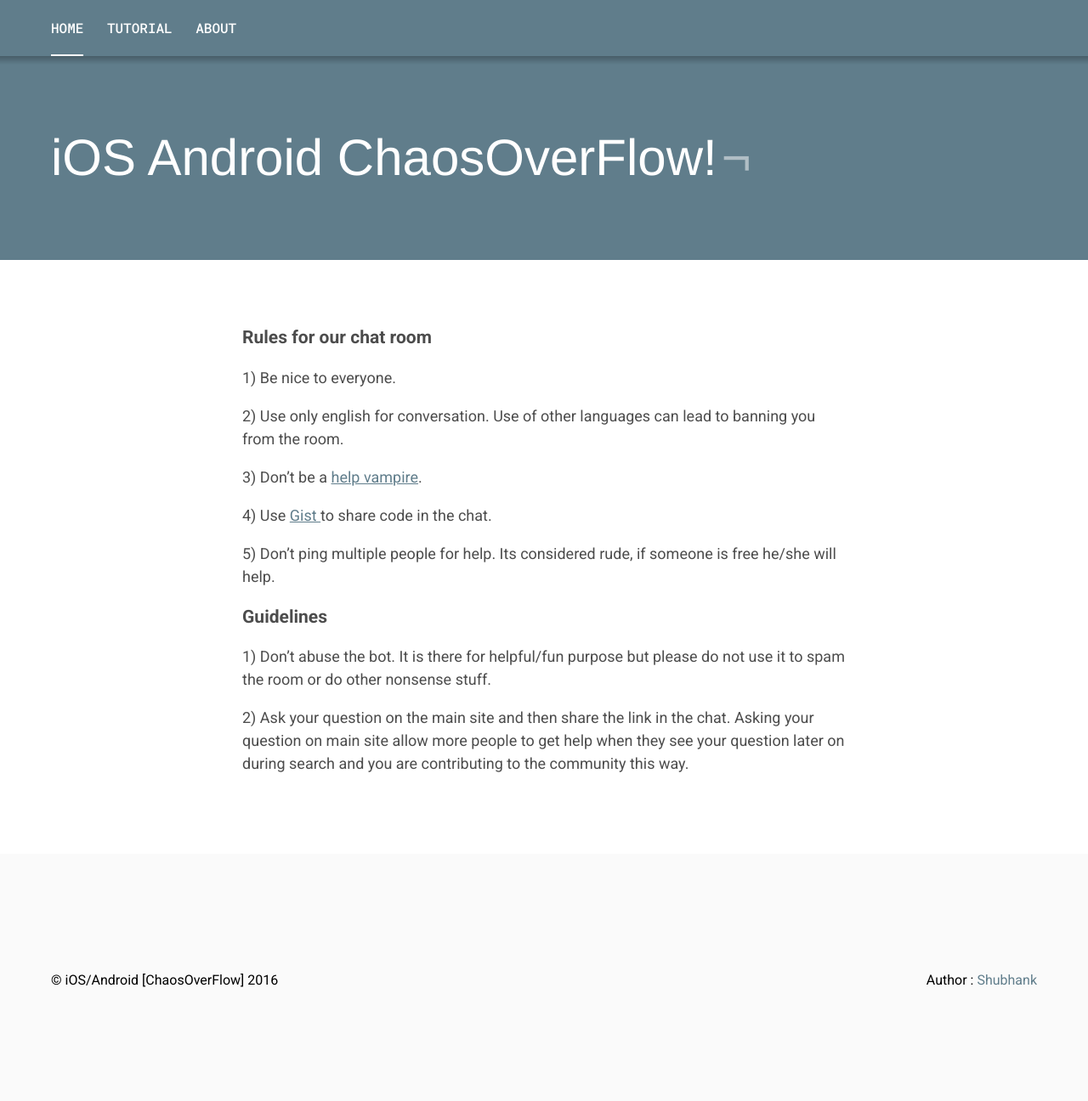
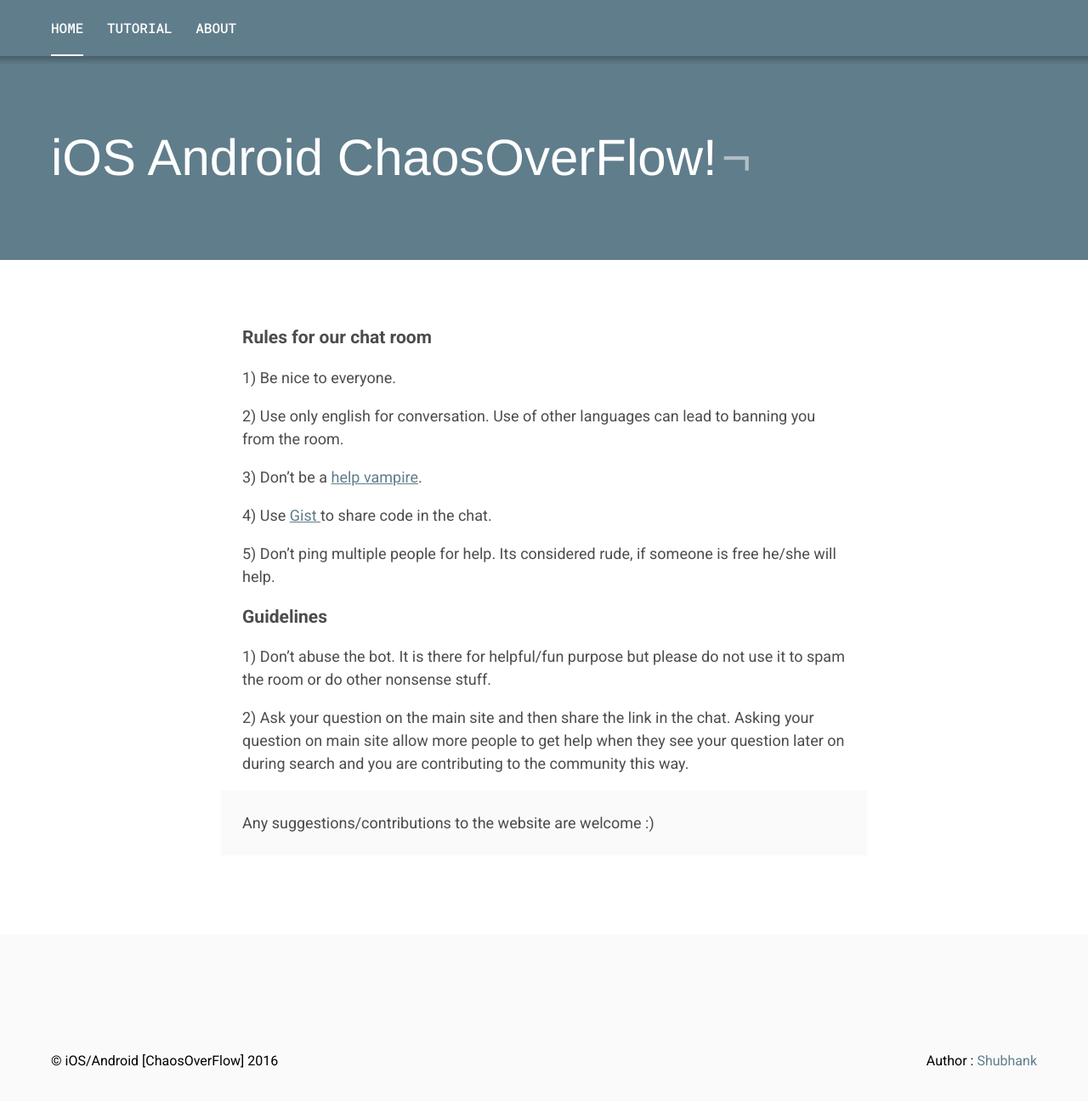
Before and after one commit to Shubhank101/iOSAndroidChaosOverFlow, a Jekyll site: the page built from index.markdown, in a window 1280 px wide and 1400 px high. Shown: the top 1296 px of the window at 85% size. Built offline with Jekyll 4.4.1, drawn with Linux system fonts in a browser that asks for light colours.

Commit message:
Updated Guidelines

```diff
--- a/index.markdown
+++ b/index.markdown
@@ -19,3 +19,8 @@
 1) Don't abuse the bot. It is there for helpful/fun purpose but please do not use it to spam the room or do other nonsense stuff.
 
 2) Ask your question on the main site and then share the link in the chat. Asking your question on main site allow more people to get help when they see your question later on during search and you are contributing to the community this way.
+
+
+
+
+> Any suggestions/contributions to the website are welcome :)
```
